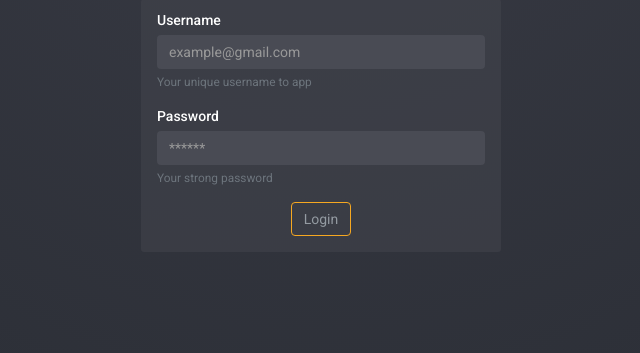
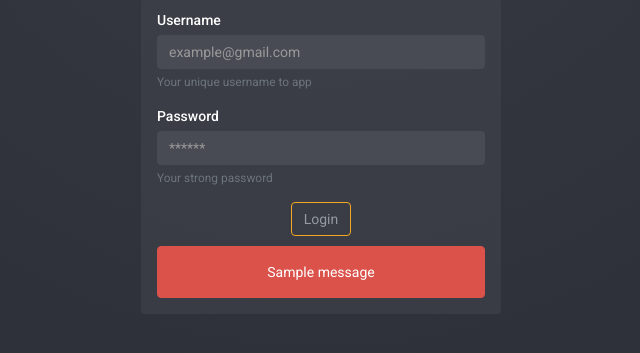
Before and after one commit to lawrence-gandhar/salescrm, a Django app: page / in a window 1280 px wide. Shown: the part 263-616 px from the top of the page, without its empty margins (319-959 px from the left). Run offline with Django 3.2, Linux system fonts and the light colour scheme; tables that the repository leaves empty hold one stand-in row (values such as "Sample post"); one stand-in notice (Sample message) is shown; some libraries are stand-ins or nearby versions.

Commit message:
error messages added

```diff
--- a/crm/templates/crm/login.html
+++ b/crm/templates/crm/login.html
@@ -62,6 +62,14 @@
                             <input class="btn btn-accent" type="submit" name="submit" value="Login">
                         </div>
                     </form>
+
+                    {% if messages %}
+                        <div style="margin-top:10px;">
+                            {% for message in messages %}
+                            <div class="alert alert-danger text-center" style="margin-bottom: 0px;">{{ message|safe }}</div>
+                            {% endfor %}
+                        </div>
+                    {% endif %}
                 </div>
             </div>
 
```
